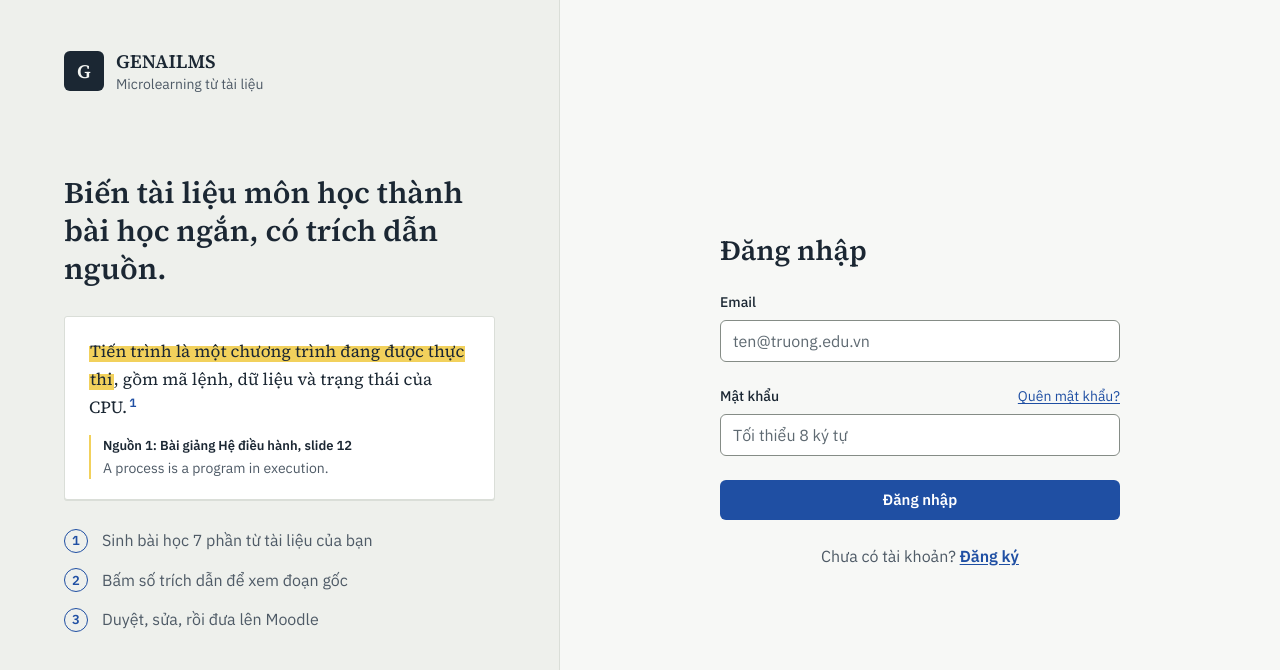
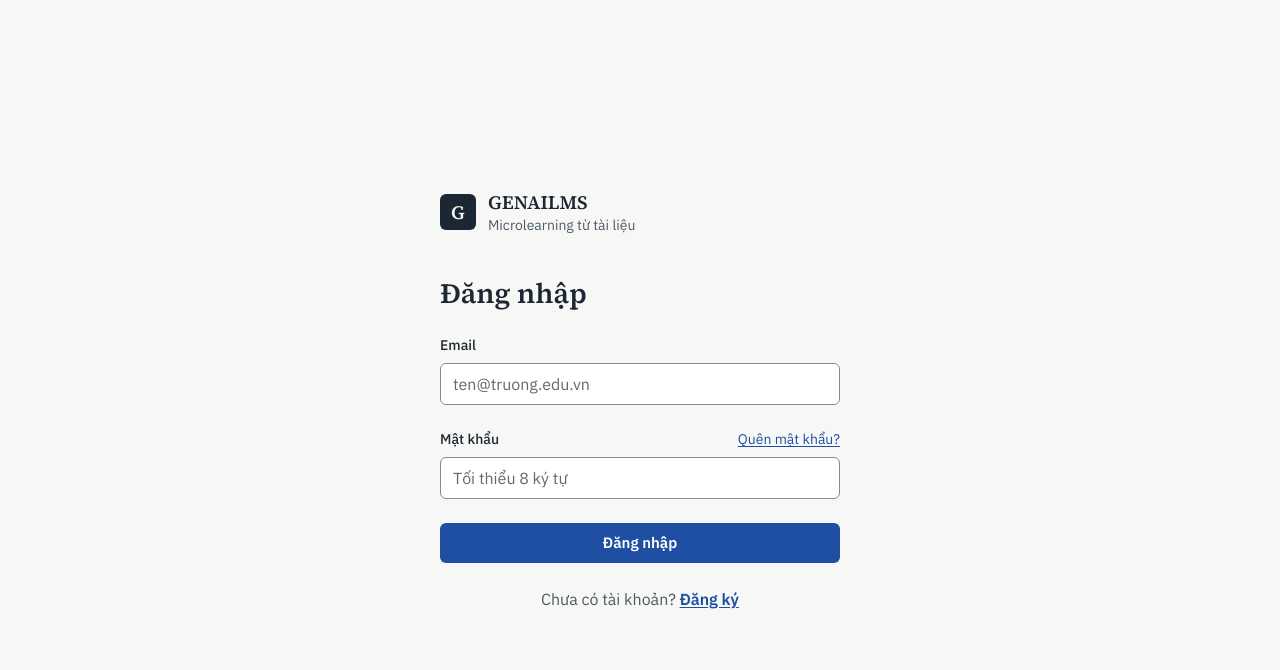
Before and after one commit to datduongabc/genai-microlearning, a React (Vite) app in the folder frontend/: page /login in a window 1280 px wide. Shown: the top 670 px of the page. Built offline with nearby package versions, Linux system fonts and the light colour scheme; no server answers.

Commit message:
feat(ui): sign-in and registration are a single centred column
The left panel (pitch, a sample citation and three steps) goes; the brand
sits above the form, on phones too, where the panel was hidden. The
report's sign-in figure is retaken.

```diff
--- a/frontend/src/components/AuthLayout.tsx
+++ b/frontend/src/components/AuthLayout.tsx
@@ -5,30 +5,10 @@ export function Brand() {
 }
 
 export function AuthLayout({ children }: { children: ReactNode }) {
-  return <div className="auth-layout">
-    <aside className="auth-brand">
+  return <main className="auth-area">
+    <div className="auth-column">
       <Brand />
-      <div className="auth-pitch">
-        <h2>Biến tài liệu môn học thành bài học ngắn, có trích dẫn nguồn.</h2>
-        {/* What reviewing a module looks like: a sentence of the lesson, and the passage of the
-            lecturer's own slides it was written from. Illustration only. */}
-        <figure className="auth-sample" aria-hidden="true">
-          <p className="auth-sample-text">
-            <mark>Tiến trình là một chương trình đang được thực thi</mark>, gồm mã lệnh, dữ liệu và trạng thái của CPU.<sup>1</sup>
-          </p>
-          <figcaption className="auth-sample-source">
-            <span>Nguồn 1: Bài giảng Hệ điều hành, slide 12</span>
-            A process is a program in execution.
-          </figcaption>
-        </figure>
-        {/* The three steps of the work, in the order a lecturer does them. */}
-        <ol className="auth-steps">
-          <li>Sinh bài học 7 phần từ tài liệu của bạn</li>
-          <li>Bấm số trích dẫn để xem đoạn gốc</li>
-          <li>Duyệt, sửa, rồi đưa lên Moodle</li>
-        </ol>
-      </div>
-    </aside>
-    <main className="auth-area">{children}</main>
-  </div>;
+      {children}
+    </div>
+  </main>;
 }
--- a/frontend/src/index.css
+++ b/frontend/src/index.css
@@ -76,22 +76,8 @@ body { background: var(--bg-canvas); font-size:16px; line-height:24px; }
 .account-trigger[aria-expanded=true] .account-chevron { transform:rotate(180deg); }
 .account-menu .danger { color:var(--status-danger); margin-top:8px; }
 .account-info { padding:8px 12px; font-size:14px; line-height:20px; overflow-wrap:anywhere; }
-.auth-layout { display:flex; min-height:100vh; }
-.auth-brand { width:560px; flex:none; padding:48px 64px; background:var(--bg-subtle); border-right:1px solid var(--border-default); color:var(--text-primary); display:flex; flex-direction:column; gap:clamp(48px, 10vh, 112px); }
-.auth-brand .brand-logo { width:40px; height:40px; }
-.auth-pitch { display:flex; flex-direction:column; gap:28px; }
-.auth-pitch h2 { font:600 30px/38px var(--font-serif); max-width:18em; }
-.auth-sample { background:var(--bg-surface); border:1px solid var(--border-default); border-radius:var(--radius-sm); padding:20px 24px; box-shadow:0 1px 0 var(--border-default); }
-.auth-sample-text { font:400 17px/28px var(--font-serif); }
-/* clone: each line of a wrapped highlight gets its own ends, as a pen stroke would. */
-.auth-sample-text mark { background:linear-gradient(transparent 30%, var(--highlight) 30%, var(--highlight) 94%, transparent 94%); color:inherit; padding:0 1px; -webkit-box-decoration-break:clone; box-decoration-break:clone; }
-.auth-sample-text sup { margin-left:2px; font:600 12px/1 var(--font-sans); color:var(--accent-default); }
-.auth-sample-source { margin-top:14px; padding-left:12px; border-left:2px solid var(--highlight); font-size:14px; line-height:21px; color:var(--text-secondary); display:flex; flex-direction:column; gap:2px; }
-.auth-sample-source span { font-size:13px; font-weight:600; color:var(--text-primary); }
-.auth-steps { list-style:none; counter-reset:step; display:flex; flex-direction:column; gap:14px; color:var(--text-secondary); }
-.auth-steps li { counter-increment:step; display:flex; align-items:baseline; gap:14px; }
-.auth-steps li::before { content:counter(step); flex:none; width:24px; height:24px; display:inline-grid; place-items:center; border:1px solid var(--accent-default); border-radius:50%; color:var(--accent-default); font:600 13px/1 var(--font-sans); transform:translateY(-1px); }
-.auth-area { flex:1; display:grid; place-items:center; padding:48px; }
+.auth-area { min-height:100vh; display:grid; place-items:center; padding:48px 24px; }
+.auth-column { width:100%; max-width:400px; display:flex; flex-direction:column; gap:40px; }
 .auth-form { width:100%; max-width:400px; display:flex; flex-direction:column; gap:24px; }
 .auth-form h1 { font:600 28px/36px var(--font-serif); }
 .auth-field { display:flex; flex-direction:column; gap:8px; font-size:14px; line-height:20px; }
@@ -107,8 +93,7 @@ body { background: var(--bg-canvas); font-size:16px; line-height:24px; }
 .forgot:hover .tip, .forgot:focus-within .tip { display:block; }
 .auth-footer { text-align:center; color:var(--text-secondary); }
 .auth-footer a { color:var(--accent-default); font-weight:600; text-decoration:underline; text-underline-offset:2px; }
-@media(max-width:1000px) { .auth-brand { width:40%; padding:32px; } .auth-area { padding:32px; } }
-@media(max-width:700px) { .sidebar { position:static; width:auto; overflow:visible; } .shell-main { margin-left:0; padding:24px 16px 48px; } .account-menu { position:absolute; left:0; bottom:auto; top:calc(100% + 8px); } .auth-brand { display:none; } .auth-area { padding:24px; } }
+@media(max-width:700px) { .sidebar { position:static; width:auto; overflow:visible; } .shell-main { margin-left:0; padding:24px 16px 48px; } .account-menu { position:absolute; left:0; bottom:auto; top:calc(100% + 8px); } .auth-area { padding:32px 16px; } }
 
 .account-menu :focus-visible { outline-color:var(--border-focus); }
 
```
Also changed, not shown: 7 other files (tests, documents, lock files or other folders).
